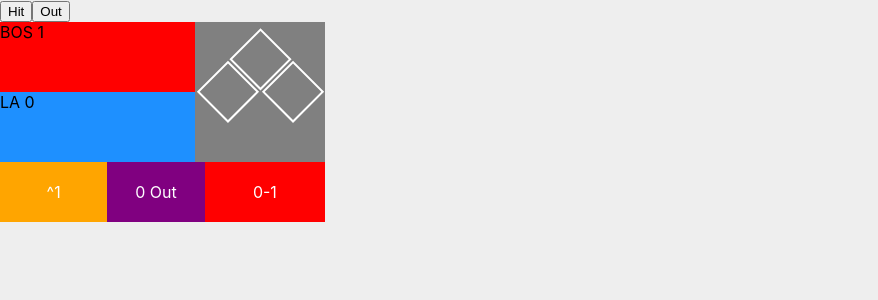
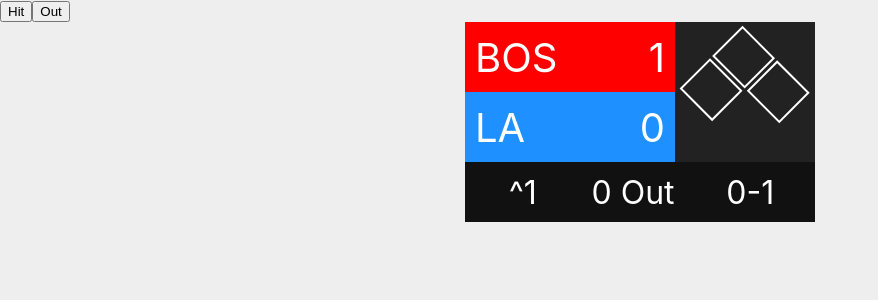
Before and after one commit to jw3739/baseball-scoreboard, a React (Create React App) app: page / in a window 1280 px wide. Shown: the top 300 px of the page, without its empty margins (0-878 px from the left). Built offline with nearby package versions, Linux system fonts and the light colour scheme.

Commit message:
font sizes, better colors, layout tweaks (width). basic static layout complete

```diff
--- a/src/components/TeamScore.js
+++ b/src/components/TeamScore.js
@@ -4,8 +4,14 @@ class TeamScore extends Component {
   render() {
     return (
       <div className="team-score-container">
-        <div className='team-1'>BOS 1</div>
-        <div className='team-2'>LA 0</div>
+        <div className='team team-1'>
+            <span className='team-name'>BOS</span>
+            <span className='score'>1</span>
+        </div>
+        <div className='team team-2'>
+            <span className='team-name'>LA</span>
+            <span className='score'>0</span>
+        </div>
       </div>
     );
   }
--- a/src/index.css
+++ b/src/index.css
@@ -13,13 +13,16 @@ code {
   font-family: source-code-pro, Menlo, Monaco, Consolas, 'Courier New',
     monospace;
 }
-
+.scoreboard-container {
+  display: flex;
+  justify-content: center;
+}
 .scoreboard {
   display: flex;
   flex-wrap: wrap;
-  background-color: black;
+  background-color: purple;
   height: 200px;
-  width: 325px;
+  width: 350px;
 }
 .team-score-container {
   background-color: blue;
@@ -27,7 +30,7 @@ code {
   width: 60%;
 }
 .bases-container {
-  background-color: grey;
+  background-color: #222;
   height: 70%;
   width: 40%;
   float: right;
@@ -37,10 +40,17 @@ code {
 }
 .info-bar-container {
   display: flex;
-  background-color: black;
+  background-color: #111;
   color: white;
   width: 100%;
   height: 30%;
+  font-size: 32px;
+}
+.team {
+  font-size: 40px;
+  color: white;
+  display: flex;
+  align-items: center;
 }
 .team-1 {
   background-color: red;
@@ -50,10 +60,18 @@ code {
   background-color: dodgerblue;
   height: 50%;
 }
+.team-name {
+  margin-left: 10px;
+}
+.score {
+  width: 100%;
+  text-align: right;
+  margin-right: 10px;
+}
 .base {
   border: 2px solid white;
-  width: 88%;
-  height: 88%;
+  width: 86%;
+  height: 86%;
 }
 .base-positioning {
   display: grid;
@@ -66,20 +84,20 @@ code {
   display: flex;
   align-items: center;
   justify-content: center;
-  background-color: orange;
+  /* background-color: orange; */
   width: 33%;
 }
 .outs-container {
   display: flex;
   align-items: center;
   justify-content: center;
-  background-color: purple;
+  /* background-color: purple; */
   width: 30%;
 }
 .count-container {
   display: flex;
   align-items: center;
   justify-content: center;
-  background-color: red;
+  /* background-color: red; */
   width: 37%;
 }
```
